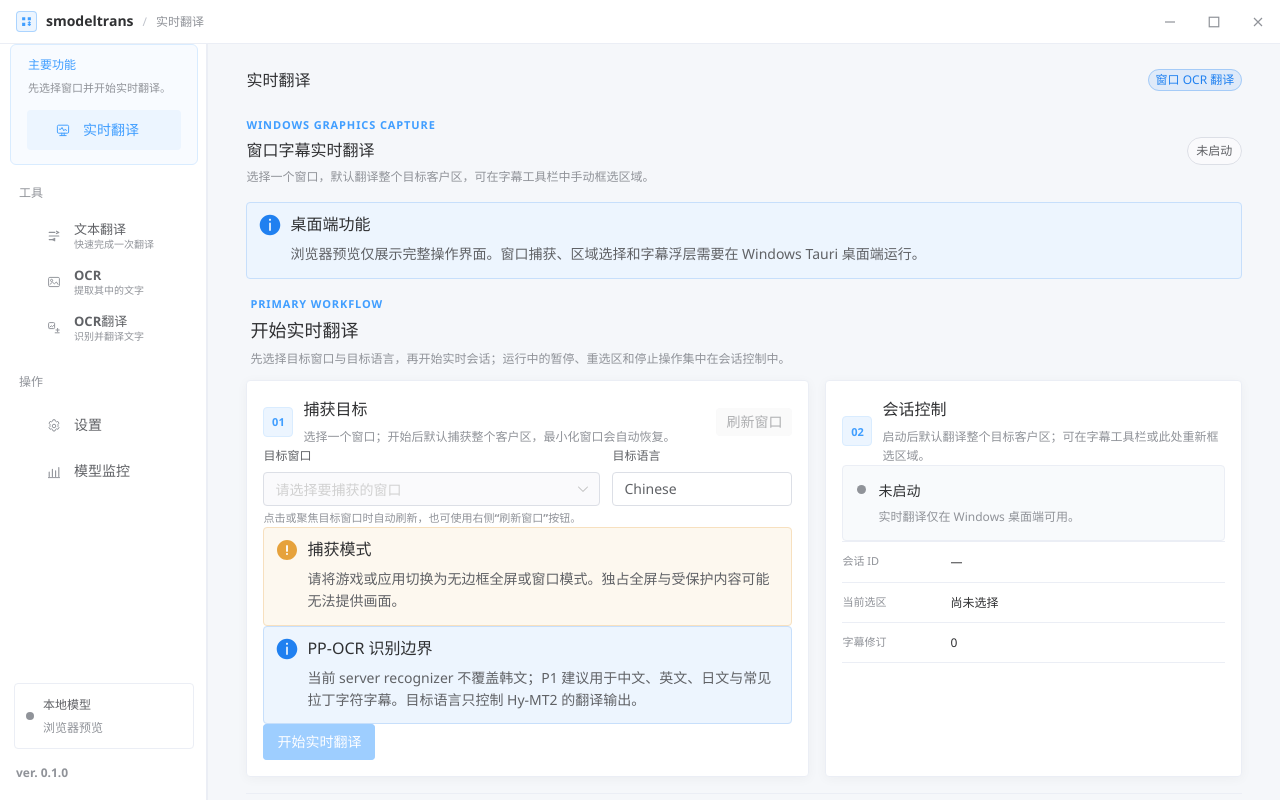
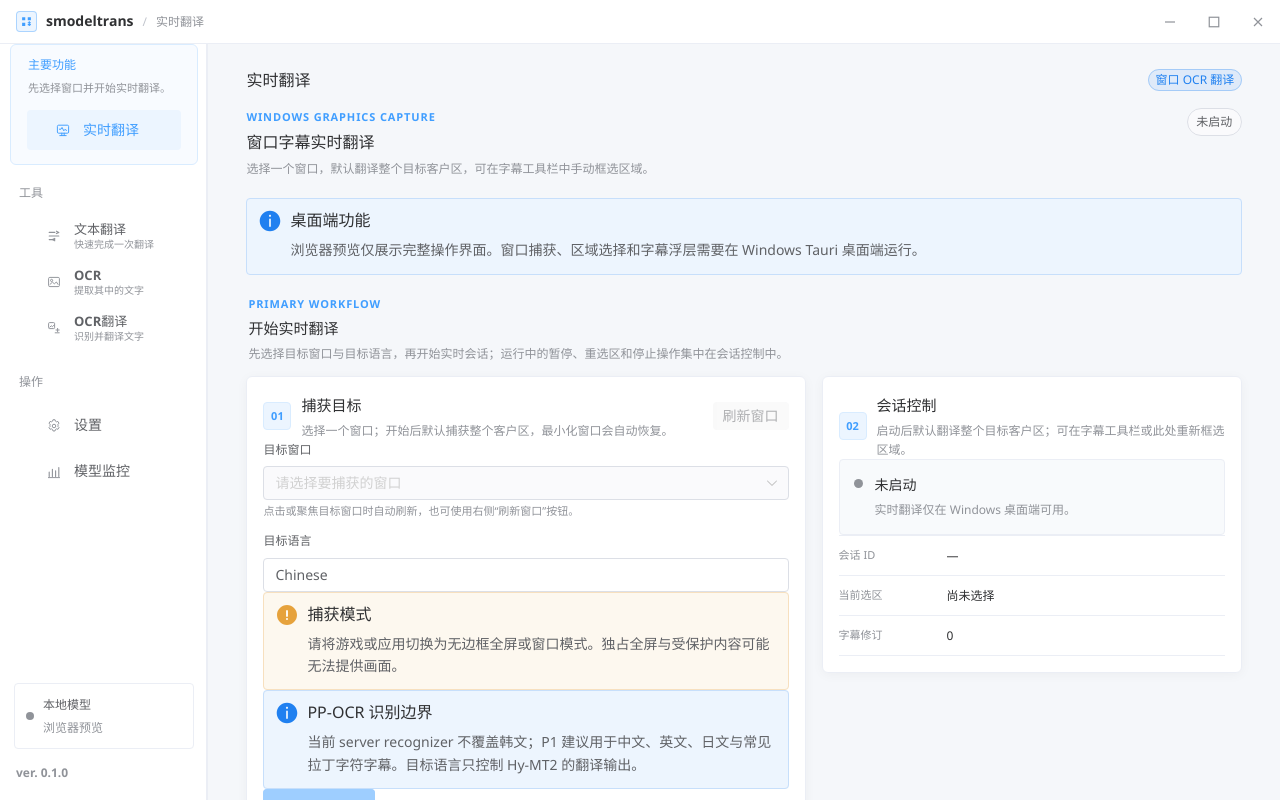
Before and after one commit to izumkineno/smodeltrans, a Vue app: page /translate#/live-translation in a window 1280 px wide. Built offline with nearby package versions, Linux system fonts and the light colour scheme.

Commit message:
refactor(live): 整理实时翻译界面布局与样式
- 将启动前配置与运行诊断改为默认折叠，突出主流程卡片
- 统一卡片与栅格样式，移除无效类与重复媒体查询
- 优化表单与指标布局，提升响应式与视觉层次一致性

```diff
--- a/src/components/LiveTranslationPage.vue
+++ b/src/components/LiveTranslationPage.vue
@@ -86,6 +86,8 @@ let debugUnlisten: UnlistenFn | undefined;
 let bindingVersion = 0;
 const isCapturingTriggerKey = ref(false);
 const triggerKeyCaptureHint = ref("");
+const showAdvancedConfig = ref(false);
+const showDiagnostics = ref(false);
 
 function emptyMetrics(): LiveMetrics {
   return {
@@ -607,7 +609,7 @@ onBeforeUnmount(cleanupPage);
           <p>先选择目标窗口与目标语言，再开始实时会话；运行中的暂停、重选区和停止操作集中在会话控制中。</p>
         </div>
       </div>
-    <div class="live-workspace-grid">
+    <div class="live-workspace-grid" :class="{ 'has-active-session': hasActiveSession }">
       <n-card class="live-card" :bordered="false">
         <div class="card-heading">
           <div>
@@ -682,7 +684,7 @@ onBeforeUnmount(cleanupPage);
         </n-button>
       </n-card>
 
-      <n-card class="live-card" :bordered="false">
+      <n-card class="live-card live-card--session" :bordered="false">
         <div class="card-heading">
           <div>
             <span class="step-index">02</span>
@@ -774,9 +776,17 @@ onBeforeUnmount(cleanupPage);
         <div>
           <p class="panel-kicker">Secondary configuration</p>
           <h3 id="live-secondary-config-title">启动前配置</h3>
-          <p>显示、翻译与识别设置按需调整，并在下一次开始抓取字幕时应用。</p>
+          <p>显示、翻译与识别设置按需调整，并在下一次开始抓取字幕时应用。运行中仅显示设置可即时保存。</p>
+        </div>
+        <div class="live-section-heading-actions">
+          <n-tag v-if="hasActiveSession" size="small" type="warning">运行中</n-tag>
+          <n-button secondary size="small" @click="showAdvancedConfig = !showAdvancedConfig">
+            {{ showAdvancedConfig ? "收起" : "展开配置" }}
+          </n-button>
         </div>
       </div>
+      <div v-show="showAdvancedConfig" class="live-config-collapsible">
+        <div class="live-config-grid">
     <n-card class="live-card live-settings-card" :bordered="false">
       <div class="card-heading">
         <div>
@@ -792,7 +802,7 @@ onBeforeUnmount(cleanupPage);
       </div>
 
       <div class="live-settings-grid">
-        <label class="live-field live-field-wide">
+        <label class="live-field">
           <span>显示模式</span>
           <n-select
             v-model:value="liveOverlaySettings.mode"
@@ -1103,9 +1113,9 @@ onBeforeUnmount(cleanupPage);
         }}
       </n-alert>
     </n-card>
+        </div>
+      </div>
     </section>
-
-
 
     <section class="live-observability" aria-labelledby="live-observability-title">
       <div class="live-section-heading">
@@ -1114,8 +1124,16 @@ onBeforeUnmount(cleanupPage);
           <h3 id="live-observability-title">运行数据与诊断</h3>
           <p>指标和调试记录用于会话运行中的状态观察与问题排查，位于主要流程之后。</p>
         </div>
+        <div class="live-section-heading-actions">
+          <n-tag v-if="debugRecords.length" size="small" round>{{ debugRecords.length }}</n-tag>
+          <n-button secondary size="small" @click="showDiagnostics = !showDiagnostics">
+            {{ showDiagnostics ? "收起" : "展开诊断" }}
+          </n-button>
+        </div>
       </div>
-    <n-card class="metrics-card" :bordered="false">
+      <div v-show="showDiagnostics" class="live-observability-collapsible">
+        <div class="live-observability-grid">
+    <n-card class="live-card" :bordered="false">
       <div class="metrics-heading">
         <div>
           <p class="panel-kicker">Live Metrics</p>
@@ -1147,7 +1165,7 @@ onBeforeUnmount(cleanupPage);
       </dl>
     </n-card>
 
-    <n-card class="debug-card" :bordered="false">
+    <n-card class="live-card" :bordered="false">
       <div class="debug-heading">
         <div>
           <p class="panel-kicker">Live Debug</p>
@@ -1187,6 +1205,8 @@ onBeforeUnmount(cleanupPage);
         </ol>
       </n-scrollbar>
     </n-card>
+        </div>
+      </div>
     </section>
 
 
--- a/src/styles/live-translation-page.css
+++ b/src/styles/live-translation-page.css
@@ -1,41 +1,34 @@
+/* LiveTranslationPage — 清理后版本
+ * 结构: 顶部介绍 → 主流程双卡 → 可折叠次要配置 → 可折叠诊断
+ * 原则: 统一卡片、精简栅格、两档响应式断点、无无效类
+ */
+
 .live-translation-page {
   display: flex;
   width: 100%;
   flex-direction: column;
-  gap: 16px;
-  margin: 24px auto 0;
+  gap: 20px;
+  margin: 16px auto 0;
   padding-bottom: 24px;
 }
 
-.live-page-intro,
-.card-heading,
-.card-heading > div,
-.metrics-heading,
-.target-summary,
-.session-actions,
-.live-footer {
+/* ---------- 顶部 ---------- */
+.live-page-intro {
   display: flex;
-  align-items: center;
+  align-items: flex-start;
+  justify-content: space-between;
+  gap: 16px;
 }
 
-.live-page-intro,
-.card-heading,
-.metrics-heading,
-.target-summary {
-  justify-content: space-between;
-}
-
-.live-page-intro h2,
-.card-heading h3,
-.metrics-heading h3 {
+.live-page-intro h2 {
   margin: 0;
   color: var(--text);
   font-size: 16px;
+  font-weight: 700;
 }
 
-.live-page-intro p:not(.panel-kicker),
-.card-heading p,
-.session-status p {
+.live-page-intro p:not(.panel-kicker) {
+  max-width: 640px;
   margin: 4px 0 0;
   color: var(--text-muted);
   font-size: 12px;
@@ -50,74 +43,117 @@
   letter-spacing: 0.08em;
   text-transform: uppercase;
 }
-.live-primary-section,
-.live-secondary-config,
-.live-observability {
-  display: flex;
-  flex-direction: column;
-  gap: 12px;
-}
 
-.live-secondary-config,
-.live-observability {
-  padding-top: 4px;
-  border-top: 1px solid var(--divider);
-}
-
+/* ---------- 通用区块标题 ---------- */
 .live-section-heading {
   display: flex;
   align-items: flex-start;
   justify-content: space-between;
   gap: 16px;
-  padding: 0 4px;
+  padding: 0 2px;
 }
 
 .live-section-heading h3 {
   margin: 0;
   color: var(--text);
-  font-size: 18px;
+  font-size: 15px;
+  font-weight: 700;
 }
 
 .live-section-heading p:not(.panel-kicker) {
-  max-width: 760px;
+  max-width: 720px;
   margin: 4px 0 0;
   color: var(--text-muted);
   font-size: 12px;
   line-height: 1.6;
 }
 
+.live-section-heading-actions {
+  display: flex;
+  align-items: center;
+  gap: 8px;
+  flex-shrink: 0;
+  padding-top: 2px;
+}
+
+/* ---------- 主流程 ---------- */
+.live-primary-section {
+  display: flex;
+  flex-direction: column;
+  gap: 12px;
+}
 
 .live-workspace-grid {
   display: grid;
-  grid-template-columns: minmax(0, 1.15fr) minmax(320px, 0.85fr);
+  grid-template-columns: minmax(0, 1fr) minmax(320px, 420px);
   gap: 16px;
+  align-items: start;
 }
 
-.live-card,
-.metrics-card,
-.debug-card {
+/* 运行态时会话卡片轻微强调 */
+.live-workspace-grid.has-active-session .live-card--session {
+  border-color: rgba(var(--success-rgb, 16 185 129), 0.28);
+  box-shadow: 0 2px 16px rgba(0, 0, 0, 0.06);
+}
+
+/* ---------- 卡片统一 ---------- */
+.live-card {
   border: 1px solid var(--divider);
+  border-radius: 6px;
   box-shadow: 0 2px 12px rgba(0, 0, 0, 0.04);
 }
 
-.live-card :deep(.n-card__content),
-.metrics-card :deep(.n-card__content),
-.debug-card :deep(.n-card__content) {
+.live-card :deep(.n-card__content) {
   display: flex;
   flex-direction: column;
   gap: 16px;
 }
 
+.card-heading {
+  display: flex;
+  align-items: center;
+  justify-content: space-between;
+  gap: 12px;
+}
+
 .card-heading > div {
+  display: flex;
+  align-items: center;
   min-width: 0;
   gap: 10px;
 }
 
+.card-heading h3,
+.metrics-heading h3,
+.debug-heading h3 {
+  margin: 0;
+  color: var(--text);
+  font-size: 15px;
+  font-weight: 700;
+}
+
+.card-heading p,
+.metrics-heading p,
+.debug-heading p {
+  margin: 4px 0 0;
+  color: var(--text-muted);
+  font-size: 12px;
+  line-height: 1.6;
+}
+
+.metrics-heading,
+.debug-heading {
+  display: flex;
+  align-items: center;
+  justify-content: space-between;
+  gap: 16px;
+}
+
 .step-index {
   display: grid;
-  width: 30px;
-  height: 30px;
-  flex: 0 0 30px;
+  width: 28px;
+  height: 28px;
+  flex: 0 0 28px;
   place-items: center;
   border: 1px solid var(--border-info);
   border-radius: 4px;
@@ -127,25 +163,202 @@
   font-weight: 700;
 }
 
+/* ---------- 表单 ---------- */
 .live-form {
-  display: grid;
-  grid-template-columns: minmax(0, 1fr) minmax(180px, 0.45fr);
+  display: flex;
+  flex-direction: column;
   gap: 12px;
 }
 
-.live-settings-card {
-  grid-column: 1 / -1;
+.live-field {
+  display: flex;
+  min-width: 0;
+  flex-direction: column;
+  gap: 7px;
+  color: var(--text-soft);
+  font-size: 12px;
+  font-weight: 600;
 }
 
+.live-number-field :deep(.n-input-number) {
+  width: 100%;
+}
+
+.live-settings-note {
+  margin: -4px 0 0;
+  color: var(--text-muted);
+  font-size: 11px;
+  font-weight: 400;
+  line-height: 1.5;
+}
+
+/* ---------- 目标摘要 ---------- */
+.target-summary {
+  display: flex;
+  align-items: center;
+  justify-content: space-between;
+  gap: 12px;
+  padding: 12px;
+  border: 1px solid var(--divider);
+  border-radius: 4px;
+  background: var(--surface-soft);
+}
+
+.target-summary > div {
+  display: flex;
+  min-width: 0;
+  flex-direction: column;
+  gap: 3px;
+}
+
+.target-summary strong {
+  overflow: hidden;
+  color: var(--text);
+  font-size: 13px;
+  text-overflow: ellipsis;
+  white-space: nowrap;
+}
+
+.target-summary span,
+.target-summary code {
+  color: var(--text-muted);
+  font-size: 11px;
+}
+
+.target-summary span,
+.target-summary strong {
+  overflow: hidden;
+  text-overflow: ellipsis;
+  white-space: nowrap;
+}
+
+/* ---------- 会话状态 ---------- */
+.session-status {
+  display: flex;
+  min-height: 64px;
+  align-items: flex-start;
+  gap: 12px;
+  padding: 14px;
+  border: 1px solid var(--divider);
+  border-radius: 4px;
+  background: var(--surface-soft);
+}
+
+.session-status p {
+  margin: 4px 0 0;
+  color: var(--text-muted);
+  font-size: 12px;
+  line-height: 1.6;
+}
+
+.session-status strong {
+  color: var(--text);
+  font-size: 14px;
+}
+
+.session-pulse {
+  width: 9px;
+  height: 9px;
+  flex: 0 0 9px;
+  margin-top: 5px;
+  border-radius: 50%;
+  background: var(--text-muted);
+}
+
+.session-status-running .session-pulse {
+  background: var(--success);
+  box-shadow: 0 0 0 4px rgba(var(--success-rgb), 0.13);
+}
+
+.session-status-selecting .session-pulse,
+.session-status-warming .session-pulse,
+.session-status-stopping .session-pulse {
+  background: var(--warning);
+}
+
+.session-status-paused .session-pulse {
+  background: var(--primary);
+}
+
+.session-status-error .session-pulse {
+  background: var(--error);
+}
+
+.session-details {
+  display: grid;
+  grid-template-columns: 1fr;
+  gap: 0;
+  margin: 0;
+  border-top: 1px solid var(--divider);
+}
+
+.session-details > div {
+  display: grid;
+  grid-template-columns: 96px minmax(0, 1fr);
+  gap: 12px;
+  padding: 10px 0;
+  border-bottom: 1px solid var(--divider);
+}
+
+.session-details dt,
+.metrics-grid dt {
+  color: var(--text-muted);
+  font-size: 11px;
+}
+
+.session-details dd,
+.metrics-grid dd {
+  margin: 0;
+  color: var(--text);
+  font-variant-numeric: tabular-nums;
+}
+
+.session-details dd {
+  overflow: hidden;
+  font-size: 12px;
+  text-overflow: ellipsis;
+  white-space: nowrap;
+}
+
+.session-actions {
+  display: flex;
+  flex-wrap: wrap;
+  align-items: center;
+  gap: 8px;
+}
+
+/* ---------- 次要配置（折叠区） ---------- */
+.live-secondary-config {
+  display: flex;
+  flex-direction: column;
+  gap: 0;
+  padding-top: 8px;
+  border-top: 1px solid var(--divider);
+}
+
+.live-config-collapsible,
+.live-observability-collapsible {
+  display: flex;
+  flex-direction: column;
+  gap: 12px;
+}
+
+.live-config-grid {
+  display: flex;
+  flex-direction: column;
+  gap: 16px;
+}
+
+/* 显示设置内部 */
 .live-settings-grid {
   display: grid;
-  grid-template-columns: minmax(0, 1.3fr) repeat(3, minmax(150px, 0.7fr));
+  grid-template-columns: repeat(2, minmax(0, 1fr));
   gap: 12px;
 }
 
 .live-subtitle-style-settings {
   display: flex;
-  margin-top: 16px;
+  margin-top: 4px;
   padding-top: 14px;
   flex-direction: column;
   gap: 12px;
@@ -163,18 +376,18 @@
   margin: 2px 0 3px;
   color: var(--text);
   font-size: 14px;
+  font-weight: 700;
 }
 
 .live-subtitle-style-heading p {
   margin: 0;
   color: var(--text-muted);
   font-size: 11px;
-  font-weight: 400;
 }
 
 .live-subtitle-style-grid {
   display: grid;
-  grid-template-columns: repeat(4, minmax(140px, 1fr));
+  grid-template-columns: repeat(2, minmax(0, 1fr));
   gap: 12px;
 }
 
@@ -210,18 +423,21 @@
   text-transform: lowercase;
 }
 
+/* 翻译记忆 */
+.live-translation-memory-grid {
+  display: grid;
+  grid-template-columns: minmax(0, 1.3fr) repeat(2, minmax(0, 0.7fr));
+  gap: 12px;
+  margin-top: 12px;
+}
+
+/* 识别设置 */
 .live-recognition-grid {
   display: grid;
   grid-template-columns: repeat(2, minmax(0, 1fr));
   gap: 12px;
 }
 
-.live-translation-memory-grid {
-  display: grid;
-  grid-template-columns: minmax(0, 1.3fr) repeat(2, minmax(150px, 0.7fr));
-  gap: 12px;
-  margin-top: 12px;
-}
 .live-trigger-key-control {
   display: flex;
   align-items: center;
@@ -246,137 +462,20 @@
   white-space: nowrap;
 }
 
-.live-field-wide {
-  grid-column: span 1;
-}
-
-.live-number-field :deep(.n-input-number) {
-  width: 100%;
-}
-
-.live-settings-note {
-  margin: -4px 0 0;
-  color: var(--text-muted);
-  font-size: 11px;
-}
-
-.live-field {
+/* ---------- 诊断（折叠区） ---------- */
+.live-observability {
   display: flex;
-  min-width: 0;
   flex-direction: column;
-  gap: 7px;
-  color: var(--text-soft);
-  font-size: 12px;
-  font-weight: 600;
-}
-
-.target-summary {
   gap: 12px;
-  padding: 12px;
-  border: 1px solid var(--divider);
-  border-radius: 4px;
-  background: var(--surface-soft);
-}
-
-.target-summary > div {
-  display: flex;
-  min-width: 0;
-  flex-direction: column;
-  gap: 3px;
-}
-
-.target-summary strong,
-.target-summary span {
-  overflow: hidden;
-  white-space: nowrap;
-  text-overflow: ellipsis;
-}
-
-.target-summary strong {
-  color: var(--text);
-  font-size: 13px;
-}
-
-.target-summary span,
-.target-summary code {
-  color: var(--text-muted);
-  font-size: 11px;
-}
-
-.session-status {
-  display: flex;
-  min-height: 76px;
-  align-items: flex-start;
-  gap: 12px;
-  padding: 14px;
-  border: 1px solid var(--divider);
-  border-radius: 4px;
-  background: var(--surface-soft);
-}
-
-.session-pulse {
-  width: 9px;
-  height: 9px;
-  flex: 0 0 9px;
-  margin-top: 5px;
-  border-radius: 50%;
-  background: var(--text-muted);
-}
-
-.session-status-running .session-pulse {
-  background: var(--success);
-  box-shadow: 0 0 0 4px rgba(var(--success-rgb), 0.13);
-}
-.session-status-selecting .session-pulse,
-.session-status-warming .session-pulse,
-.session-status-stopping .session-pulse { background: var(--warning); }
-.session-status-paused .session-pulse { background: var(--primary); }
-.session-status-error .session-pulse { background: var(--error); }
-.session-status strong { color: var(--text); font-size: 14px; }
-
-.session-details,
-.metrics-grid {
-  display: grid;
-  margin: 0;
-}
-
-.session-details {
-  grid-template-columns: 1fr;
-  gap: 0;
+  padding-top: 8px;
   border-top: 1px solid var(--divider);
 }
 
-.session-details > div {
+.live-observability-grid {
   display: grid;
-  grid-template-columns: 96px minmax(0, 1fr);
-  gap: 12px;
-  padding: 10px 0;
-  border-bottom: 1px solid var(--divider);
-}
-
-.session-details dt,
-.metrics-grid dt {
-  color: var(--text-muted);
-  font-size: 11px;
-}
-
-.session-details dd,
-.metrics-grid dd {
-  margin: 0;
-  color: var(--text);
-  font-variant-numeric: tabular-nums;
-}
-
-.session-details dd {
-  overflow: hidden;
-  font-size: 12px;
-  text-overflow: ellipsis;
-  white-space: nowrap;
-}
-
-.session-actions {
-  flex-wrap: wrap;
-  gap: 8px;
+  grid-template-columns: 1fr 1.2fr;
+  gap: 16px;
+  align-items: start;
 }
 
 .metrics-heading > span {
@@ -385,9 +484,11 @@
 }
 
 .metrics-grid {
-  grid-template-columns: repeat(4, minmax(0, 1fr));
+  display: grid;
+  grid-template-columns: repeat(2, minmax(0, 1fr));
   gap: 1px;
   overflow: hidden;
+  margin: 0;
   border: 1px solid var(--divider);
   border-radius: 4px;
   background: var(--divider);
@@ -395,46 +496,20 @@
 
 .metrics-grid > div {
   display: flex;
-  min-height: 76px;
+  min-height: 72px;
   flex-direction: column;
   justify-content: center;
-  gap: 7px;
+  gap: 6px;
   padding: 12px;
   background: var(--surface);
 }
 
 .metrics-grid dd {
-  font-size: 18px;
+  font-size: 16px;
   font-weight: 650;
 }
 
-
-.debug-heading,
-.debug-record-header,
-.debug-record-meta,
-.debug-record-text {
-  display: flex;
-  align-items: center;
-}
-
-.debug-heading {
-  justify-content: space-between;
-  gap: 16px;
-}
-
-.debug-heading h3 {
-  margin: 0;
-  color: var(--text);
-  font-size: 16px;
-}
-
-.debug-heading p:not(.panel-kicker) {
-  margin: 4px 0 0;
-  color: var(--text-muted);
-  font-size: 12px;
-  line-height: 1.6;
-}
-
+/* 调试记录 */
 .debug-records-scrollbar {
   min-height: 0;
   max-height: 560px;
@@ -459,6 +534,13 @@
   border: 1px solid var(--divider);
   border-radius: 4px;
   background: var(--surface-soft);
+}
+
+.debug-record-header,
+.debug-record-meta,
+.debug-record-text {
+  display: flex;
+  align-items: center;
 }
 
 .debug-record-header {
@@ -536,42 +618,82 @@
   font-size: 12px;
   line-height: 1.55;
 }
+
+/* ---------- 底部 ---------- */
 .live-footer {
+  display: flex;
+  align-items: center;
   gap: 9px;
   color: var(--text-muted);
   font-size: 11px;
 }
 
-.footer-spacer { flex: 1; }
+.footer-spacer {
+  flex: 1;
+}
 
-
+/* ---------- 响应式：两档 ---------- */
 @media (max-width: 1040px) {
-  .live-workspace-grid { grid-template-columns: 1fr; }
+  .live-workspace-grid,
+  .live-observability-grid {
+    grid-template-columns: 1fr;
+  }
 }
 
 @media (max-width: 720px) {
-  .live-form,
+  .live-page-intro {
+    flex-direction: column;
+    align-items: flex-start;
+  }
+
   .live-settings-grid,
   .live-subtitle-style-grid,
   .live-recognition-grid,
-  .live-translation-memory-grid,
-  .metrics-grid { grid-template-columns: 1fr 1fr; }
-  .live-page-intro { align-items: flex-start; gap: 12px; }
+  .live-translation-memory-grid {
+    grid-template-columns: 1fr;
+  }
+
+  .card-heading {
+    align-items: flex-start;
+  }
+
+  .live-section-heading {
+    flex-direction: column;
+    gap: 8px;
+  }
+
+  .live-section-heading-actions {
+    width: 100%;
+  }
 }
 
 @media (max-width: 520px) {
-  .live-form,
-  .live-settings-grid,
-  .live-subtitle-style-grid,
-  .live-recognition-grid,
-  .live-translation-memory-grid,
-  .metrics-grid { grid-template-columns: 1fr; }
-  .card-heading { align-items: flex-start; gap: 10px; }
-  .live-footer { flex-wrap: wrap; }
-  .debug-heading,
-  .debug-record-text { align-items: flex-start; }
-  .debug-heading { flex-direction: column; gap: 8px; }
-  .debug-record-text { flex-direction: column; gap: 4px; }
-  .debug-record-text > span { width: auto; flex-basis: auto; padding-top: 0; }
-  .footer-spacer { display: none; }
+  .metrics-grid {
+    grid-template-columns: 1fr;
+  }
+
+  .live-footer {
+    flex-wrap: wrap;
+  }
+
+  .footer-spacer {
+    display: none;
+  }
+
+  .debug-heading {
+    flex-direction: column;
+    align-items: flex-start;
+    gap: 8px;
+  }
+
+  .debug-record-text {
+    flex-direction: column;
+    gap: 4px;
+  }
+
+  .debug-record-text > span {
+    width: auto;
+    flex-basis: auto;
+    padding-top: 0;
+  }
 }
```
